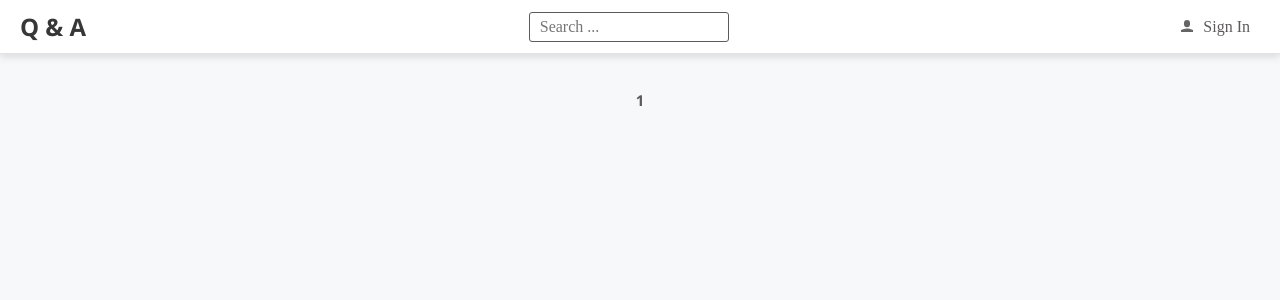
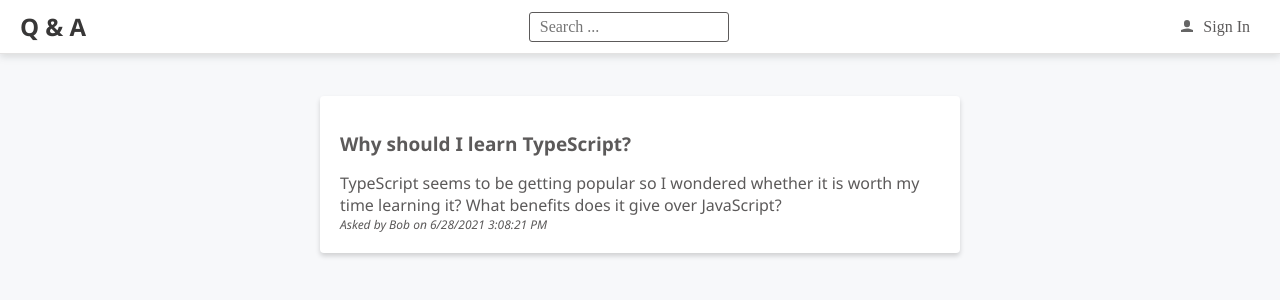
Before and after one commit to ArthurLeandro/react-dotnet, a React (Create React App) app in the folder frontend/: page /questions/1 in a window 1280 px wide. Shown: the top 300 px of the page. Built offline with nearby package versions, Linux system fonts and the light colour scheme.

Commit message:
questoes aparecendo por id

```diff
--- a/frontend/src/components/Page.tsx
+++ b/frontend/src/components/Page.tsx
@@ -4,11 +4,13 @@ import { PageTitle } from "./PageTitle";
 
 interface Props{
 	title?:string;
+	titleClass?:string;
+	page?:string;
 }
 
-export const Page:FC<Props> = ({title, children}) =>(
-	<div className="page">
-		<PageTitle title={title}></PageTitle>
+export const Page:FC<Props> = ({title, titleClass, page,  children}) =>(
+	<div className={page ? page : "page"}>
+		<PageTitle title={title} titleClass={titleClass} ></PageTitle>
 		{children}
 	</div>
 );
--- a/frontend/src/components/PageTitle.tsx
+++ b/frontend/src/components/PageTitle.tsx
@@ -3,10 +3,11 @@ import { FC } from "react";
 
 interface Props{
 	title?:string;
+	titleClass?:string;
 }
 
-export const PageTitle:FC<Props> = ({title}) =>(
+export const PageTitle:FC<Props> = ({title,titleClass}) =>(
 	<div>
-		<h2 className="page-title__title">{title}</h2>
+		<h2 className={titleClass ? titleClass:"page-title__title"} >{title}</h2>
 	</div>
 );
--- a/frontend/src/components/QuestionPage.tsx
+++ b/frontend/src/components/QuestionPage.tsx
@@ -1,14 +1,38 @@
 /* eslint-disable prettier/prettier */
-import React, { FC } from "react";
+import React, { FC, useEffect } from "react";
 import { RouteComponentProps } from "react-router-dom";
+import { QuestionData } from "../interface/QuestionData";
 import { Page } from "./Page";
+import { useState } from 'react';
+import { getQuestion } from "../data/questions";
+import { Fragment } from "react";
 
 interface RouteParams {
 	questionId:string;
 }
 
 export const QuestionPage:FC<RouteComponentProps<RouteParams>> = ({match}) => {
+	const [question, setQuestion] = useState<QuestionData | null> (null);
+	useEffect(()=>{
+		const getQuestionAsync = async(questionId:number) =>{
+			const question = await getQuestion(questionId);
+			setQuestion(question);
+		}
+		if(match.params.questionId){
+			const questionId = Number(match.params.questionId);
+			getQuestionAsync(questionId);
+		}
+	}, [match.params.questionId]);
   return(
-	  <Page title={match.params.questionId}></Page>
+			<Page page="page question-page__card" titleClass="question-page__title" title={question === null ? '' : question.title} >
+				<Fragment>
+					{question ? question.content : null}
+					<div className="question-page__asked">
+						{`Asked by ${question?.userName} on
+					${question?.created.toLocaleDateString()}
+					${question?.created.toLocaleTimeString()}`}
+					</div>
+				</Fragment>
+			</Page>
 	);
 };
--- a/frontend/src/data/questions.ts
+++ b/frontend/src/data/questions.ts
@@ -47,6 +47,6 @@ export const getUnansweredQuestions = async (): Promise<QuestionData[]> => {
 
 export const getQuestion = async (questionId: number): Promise<QuestionData | null> => {
 	await wait(500);
-	const results = questions.filter(q => q.questionId == questionId);
+	const results = questions.filter(q => q.questionId === questionId);
 	return results.length === 0 ? null : results[0];
 };
--- a/frontend/src/index.css
+++ b/frontend/src/index.css
@@ -180,7 +180,7 @@ body {
 }
 
 .page {
-	margin: 50px auto 20px auto;
+	margin: 6rem auto 20px auto;
 	padding: 30px 20px;
 	max-width: 600px;
 }
@@ -197,3 +197,23 @@ body {
 	font-size: var(--fontSize);
 	font-style: italic;
 }
+
+.question-page__card {
+	background-color: white;
+	padding: 15px 20px 20px 20px;
+	border-radius: 4px;
+	border: 1px solid var(--gray6);
+	box-shadow: 0 3px 5px 0 rgba(0, 0, 0, 0.16);
+}
+
+.question-page__title {
+	font-size: 19px;
+	font-weight: bold;
+	margin: 10px 0px 5px;
+}
+
+.question-page__asked {
+	font-size: 12px;
+	font-style: italic;
+	color: var(--gray3);
+}
```
